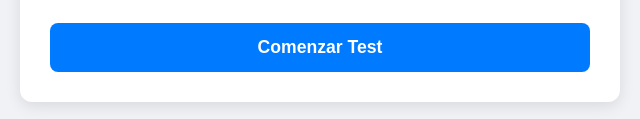
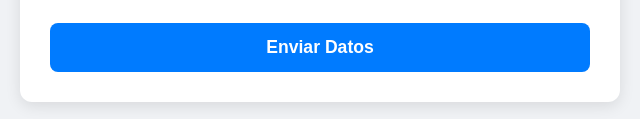
Before and after one commit to inglestestnivel-ar/test-ingles-online, a plain HTML site: page index.html in a window 1280 px wide. Shown: the part 880-999 px from the top of the page, 320-960 px from the left. Drawn offline with Linux system fonts and the light colour scheme.

Commit message:
Update index.html

```diff
--- a/index.html
+++ b/index.html
@@ -77,7 +77,7 @@
         </select>
       </div>
 
-      <button type="submit" class="btn-submit">Comenzar Test</button>
+      <button type="submit" class="btn-submit">Enviar Datos</button>
     </form>
   </div>
 
```
